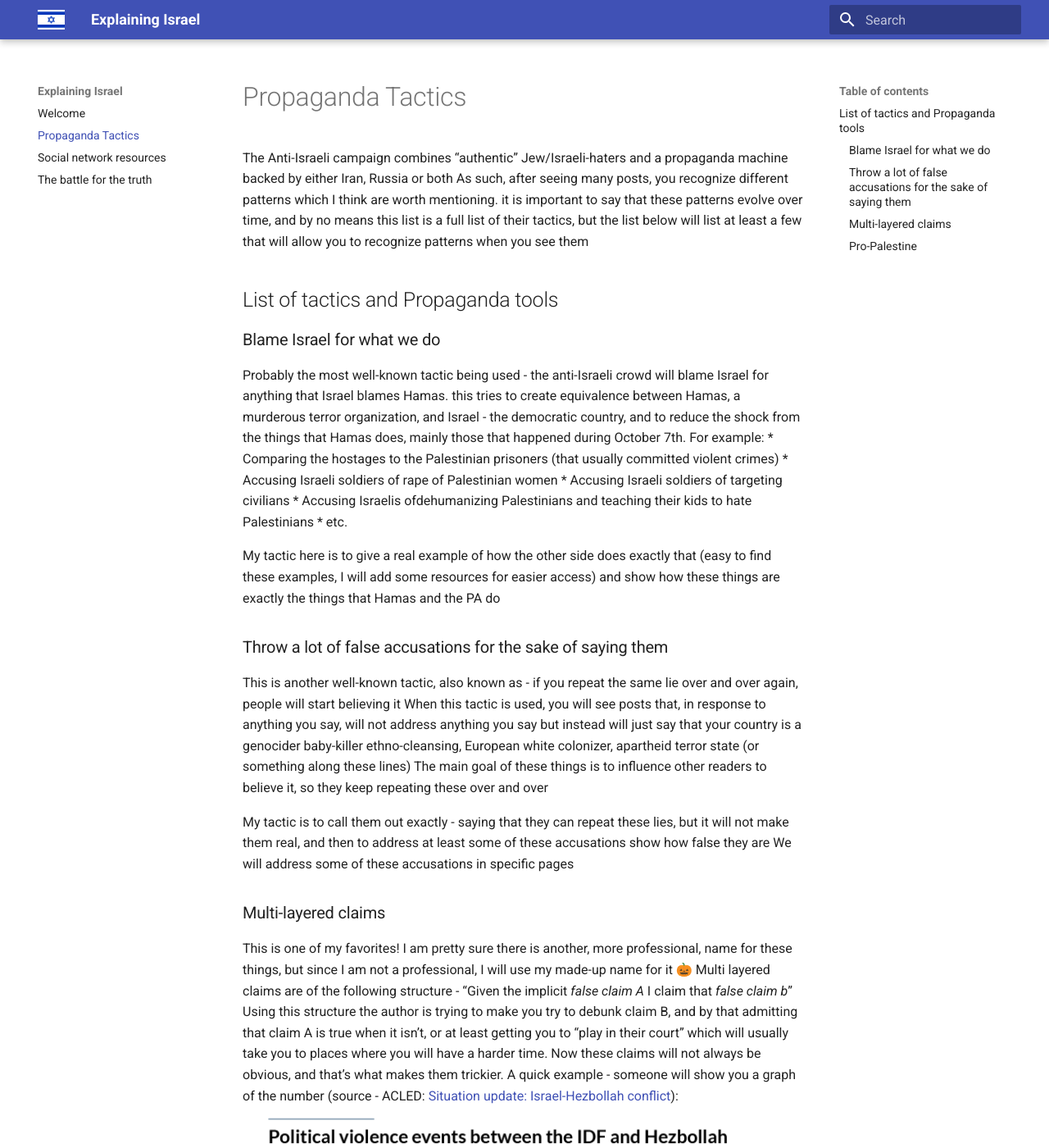
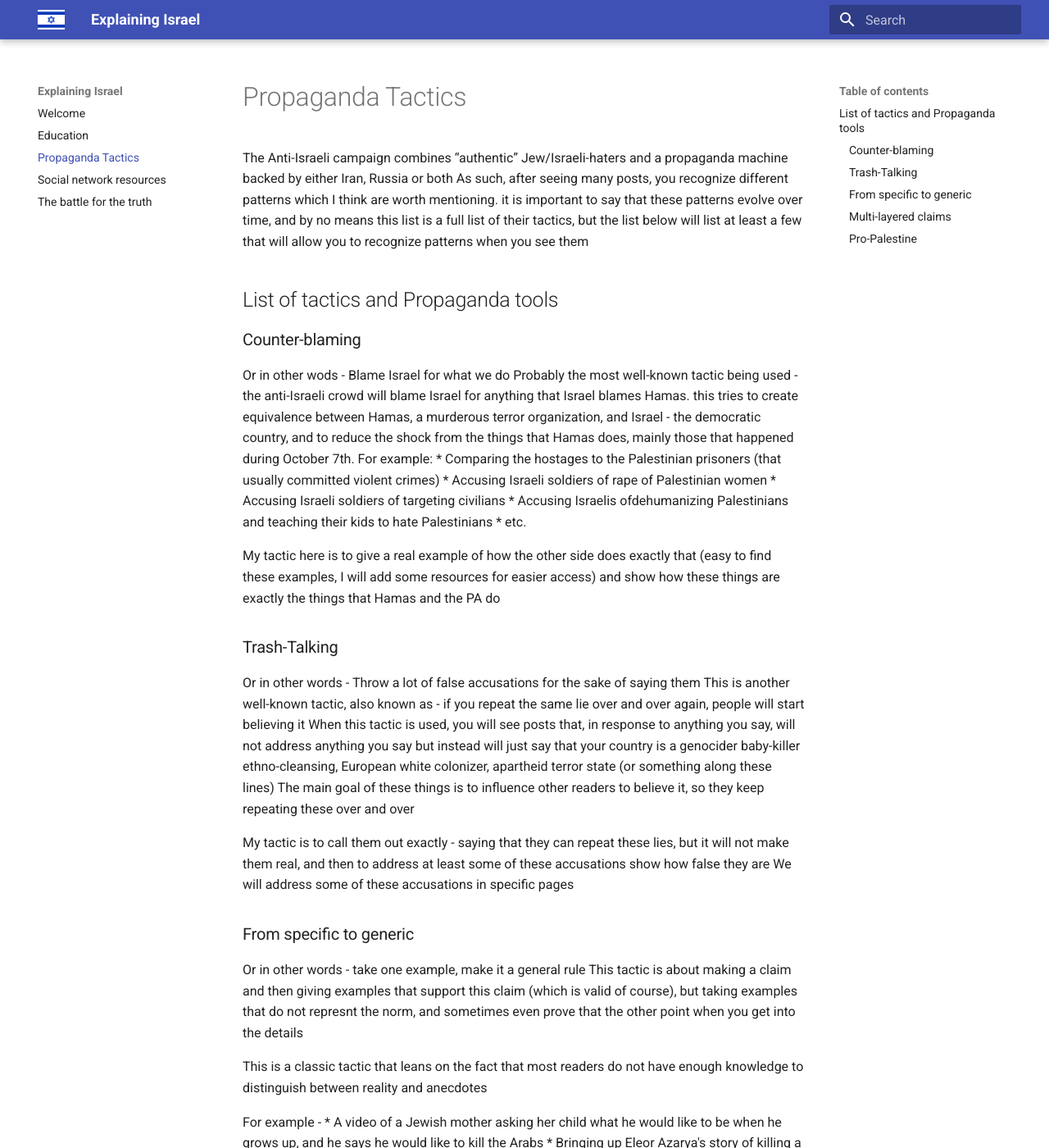
Before and after one commit to RonGros/explaining-israel, an MkDocs documentation site: the page built from docs/Propaganda-Tactics.md, in a window 1280 px wide and 1400 px high. Shown: the whole window at 82% size. Built offline with MkDocs 1.6.1 and Material for MkDocs 9.7.7, drawn with Linux system fonts in a browser that asks for light colours; some of the changed text lies outside the part shown.

Commit message:
Adding Education page

```diff
--- a/docs/Propaganda-Tactics.md
+++ b/docs/Propaganda-Tactics.md
@@ -5,7 +5,8 @@
 it is important to say that these patterns evolve over time, and by no means this list is a full list of their tactics, but the list below will list at least a few that will allow you to recognize patterns when you see them
 
 ## List of tactics and Propaganda tools
-### Blame Israel for what we do
+### Counter-blaming
+Or in other wods - Blame Israel for what we do
 Probably the most well-known tactic being used - the anti-Israeli crowd will blame Israel for anything that Israel blames Hamas. this tries to create equivalence between Hamas, a murderous terror organization, and Israel - the democratic country, and to reduce the shock from the things that Hamas does, mainly those that happened during October 7th.  For example:
 * Comparing the hostages to the Palestinian prisoners (that usually committed violent crimes)
 * Accusing Israeli soldiers of rape of Palestinian women
@@ -15,13 +16,32 @@
 
 My tactic here is to give a real example of how the other side does exactly that (easy to find these examples, I will add some resources for easier access) and show how these things are exactly the things that Hamas and the PA do
 
-### Throw a lot of false accusations for the sake of saying them
+### Trash-Talking
+Or in other words - Throw a lot of false accusations for the sake of saying them
 This is another well-known tactic, also known as - if you repeat the same lie over and over again, people will start believing it
 When this tactic is used, you will see posts that, in response to anything you say, will not address anything you say but instead will just say that your country is a genocider baby-killer ethno-cleansing, European white colonizer, apartheid terror state (or something along these lines)
 The main goal of these things is to influence other readers to believe it, so they keep repeating these over and over
 
 My tactic is to call them out exactly - saying that they can repeat these lies, but it will not make them real, and then to address at least some of these accusations show how false they are
 We will address some of these accusations in specific pages
+
+
+### From specific to generic
+Or in other words - take one example, make it a general rule
+This tactic is about making a claim and then giving examples that support this claim (which is valid of course), but taking examples that do not represnt the norm, and sometimes even prove that the other point when you get into the details
+
+This is a classic tactic that leans on the fact that most readers do not have enough knowledge to distinguish between reality and anecdotes
+
+For example -
+* A video of a Jewish mother asking her child what he would like to be when he grows up, and he says he would like to kill the Arabs
+* Bringing up Eleor Azarya's story of killing a Palestinian (terrorist) after he was already on the floor
+* Bringing up the Dier-Yasin massacre
+
+These all serve to portray Israelis is villians while they are either anecdotal or prove otherwise:
+
+- The first video is an anecdote
+- Eleor Azarya was sent to prison for what he did, which proves exactly the opposite point - we do not support it here
+- Dier Yassin is a more complex issue and deserves its own page, but the mere fact that this is the only example that is constantly being brought up from 80 years ago shows they do not have a lot of evidence
 
 ### Multi-layered claims
 This is one of my favorites! I am pretty sure there is another, more professional, name for these things, but since I am not a professional, I will use my made-up name for it 🎃
```
Also changed, not shown: docs/Education.md (added, +62 -0 lines), docs/Social Network Resources.md (+0 -18 lines).
